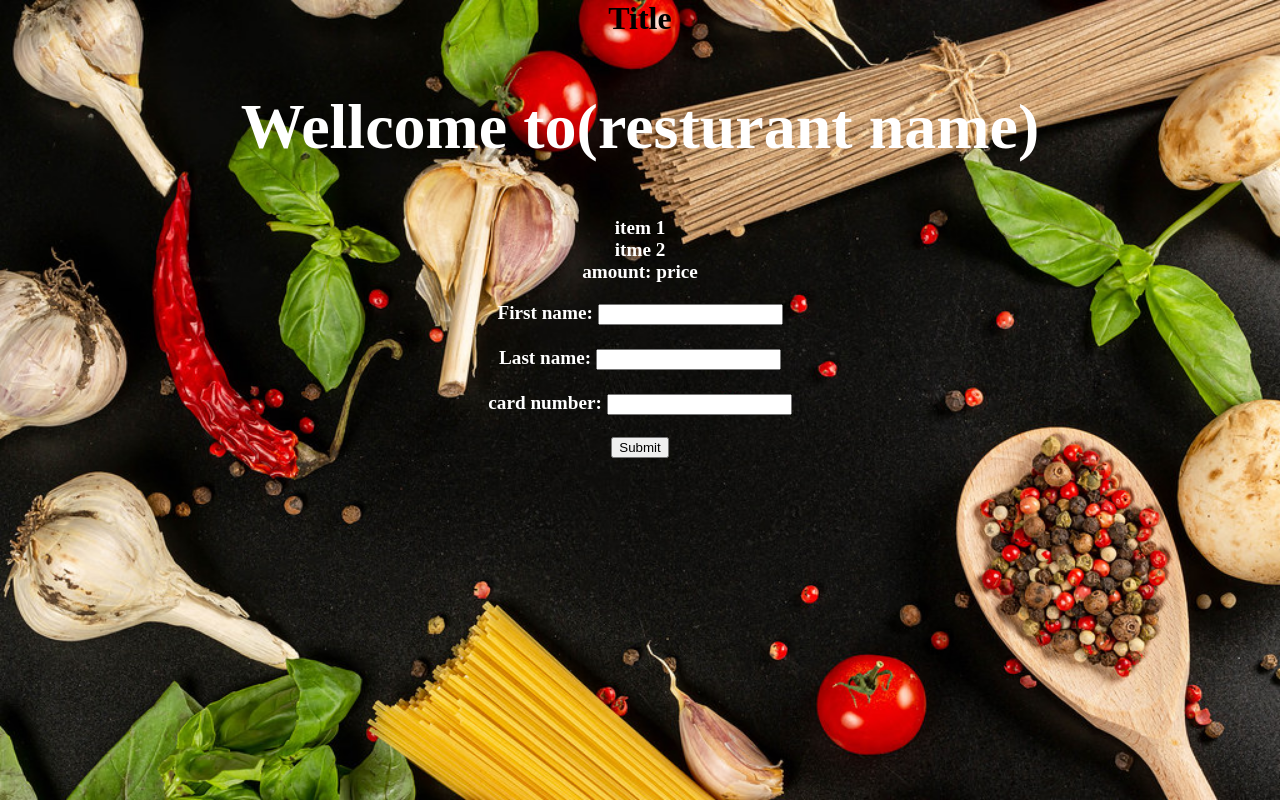
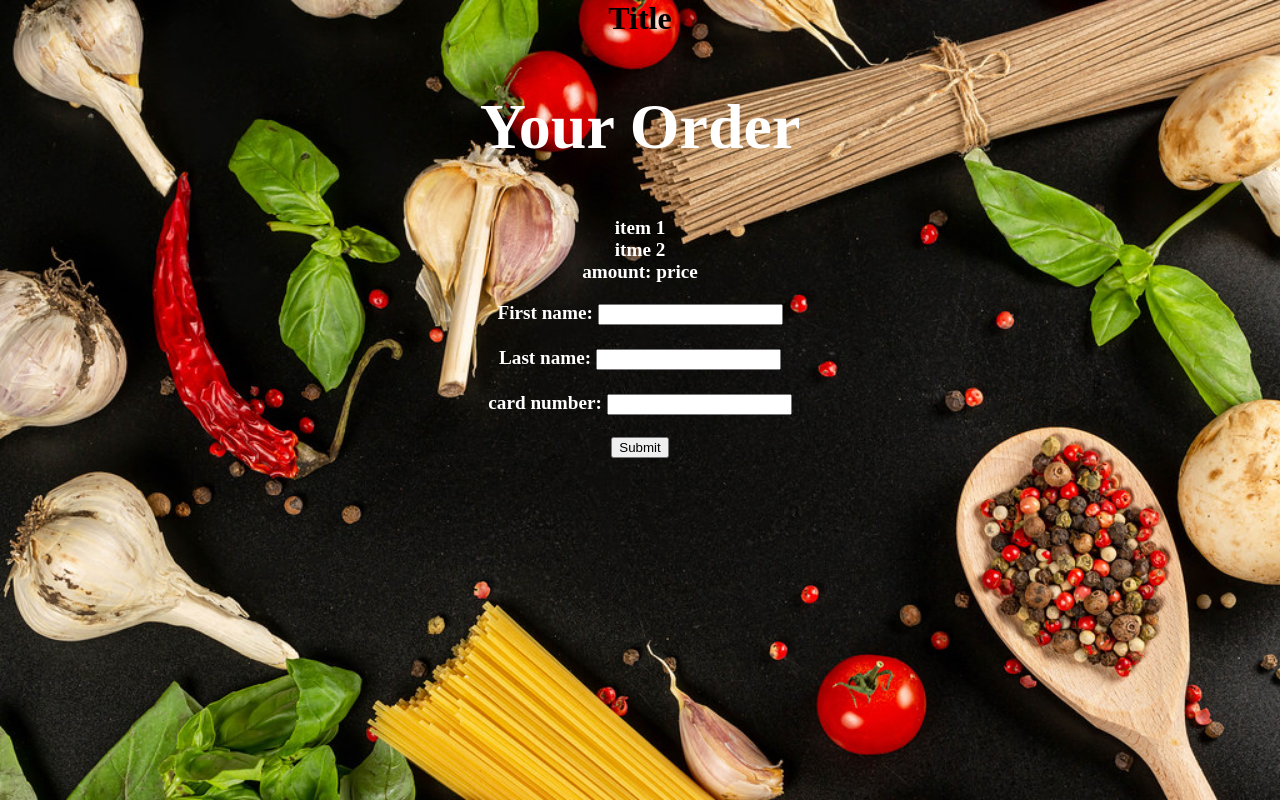
Before and after one commit to cscteam7/Team7project, a plain HTML site: page purchase.html in a window 1280 px wide. Drawn offline with Linux system fonts and the light colour scheme.

Commit message:
Update purchase.html

```diff
--- a/purchase.html
+++ b/purchase.html
@@ -6,7 +6,7 @@
     <body>
         <h1 style="text-align: center;"> Title</h1>
         <div class="animatedtext">
-            <h2>Wellcome to(resturant name)</h2>
+            <h2>Your Order</h2>
             <p>  item 1<br>
                  itme 2 <br>
                 amount: price<br>
```
